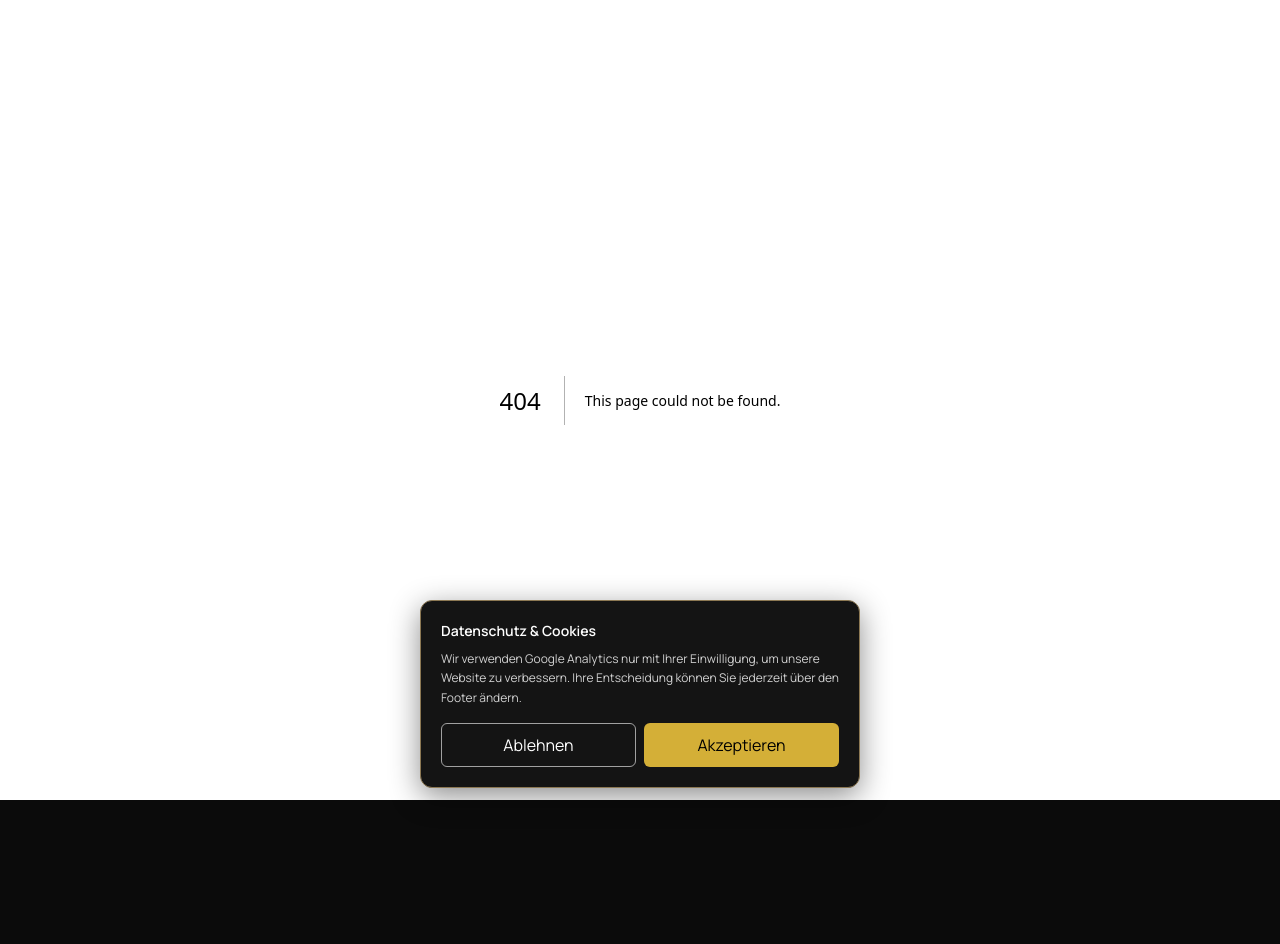
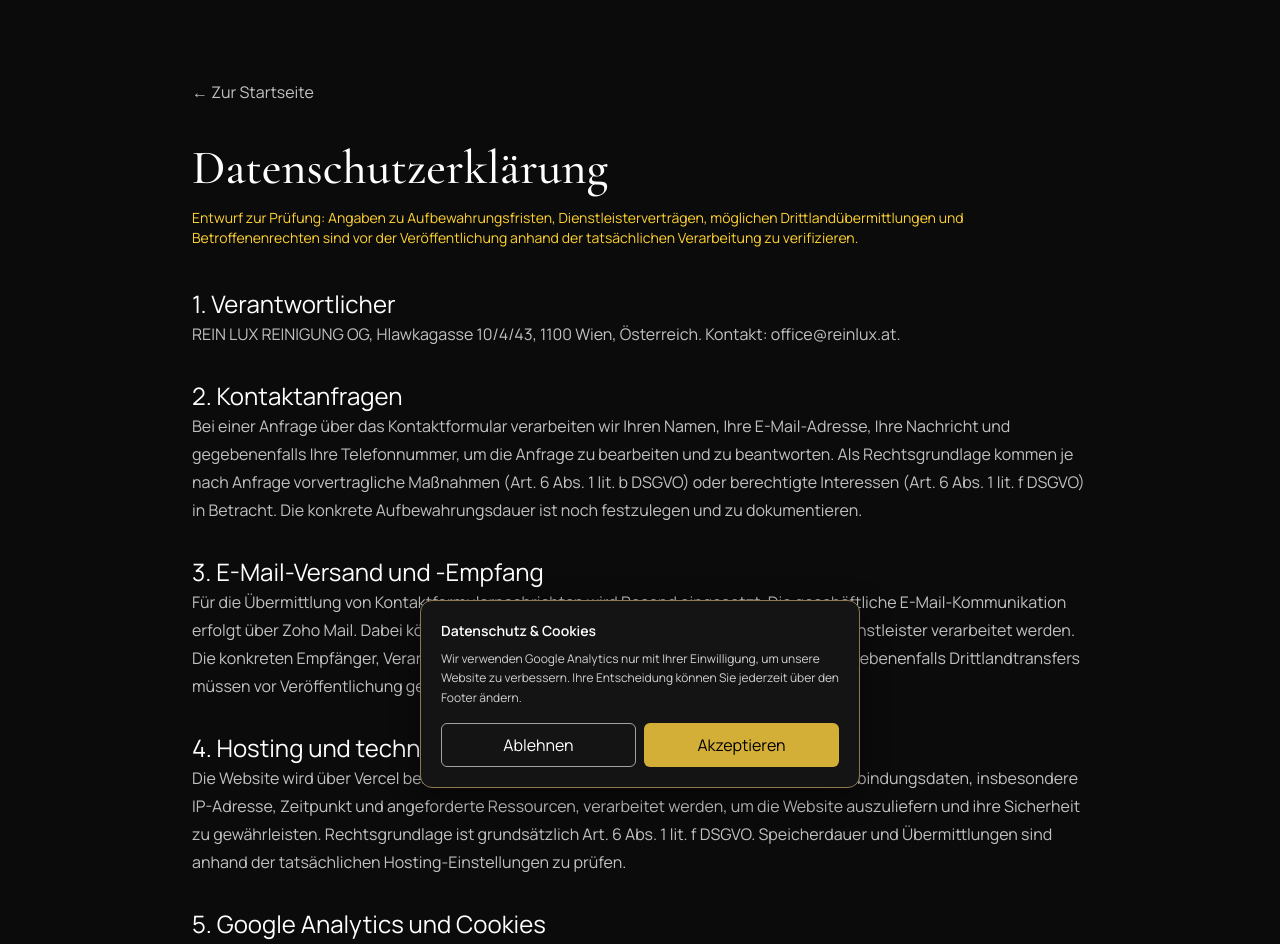
Before and after one commit to Leviackermana/rein-lux, a Next.js app: page /datenschutz in a window 1280 px wide. Before the commit this address had no page. Shown: the top 944 px of the page. Before the commit the page ends 800 px from the top, so only its background shows below. Built offline with nearby package versions, Linux system fonts and the light colour scheme.

Commit message:
Add reviewable German legal page draft

```diff
--- /dev/null
+++ b/app/datenschutz/page.tsx
@@ -0,0 +1,23 @@
+import type { Metadata } from "next";
+import Link from "next/link";
+
+export const metadata: Metadata = { title: "Datenschutzerklärung", alternates: { canonical: "/datenschutz" } };
+
+export default function Datenschutz() {
+  return <main className="min-h-screen bg-[#0B0B0B] text-white">
+    <div className="section-shell max-w-4xl py-20 text-white/75">
+      <Link href="/" className="text-[#D4AF37] hover:underline">← Zur Startseite</Link>
+      <h1 className="font-display mt-10 text-5xl text-white">Datenschutzerklärung</h1>
+      <p className="mt-4 text-sm text-amber-300">Entwurf zur Prüfung: Angaben zu Aufbewahrungsfristen, Dienstleisterverträgen, möglichen Drittlandübermittlungen und Betroffenenrechten sind vor der Veröffentlichung anhand der tatsächlichen Verarbeitung zu verifizieren.</p>
+      <div className="mt-10 space-y-8 leading-7">
+        <section><h2 className="text-2xl text-white">1. Verantwortlicher</h2><p>REIN LUX REINIGUNG OG, Hlawkagasse 10/4/43, 1100 Wien, Österreich. Kontakt: <a className="underline" href="mailto:office@reinlux.at">office@reinlux.at</a>.</p></section>
+        <section><h2 className="text-2xl text-white">2. Kontaktanfragen</h2><p>Bei einer Anfrage über das Kontaktformular verarbeiten wir Ihren Namen, Ihre E-Mail-Adresse, Ihre Nachricht und gegebenenfalls Ihre Telefonnummer, um die Anfrage zu bearbeiten und zu beantworten. Als Rechtsgrundlage kommen je nach Anfrage vorvertragliche Maßnahmen (Art. 6 Abs. 1 lit. b DSGVO) oder berechtigte Interessen (Art. 6 Abs. 1 lit. f DSGVO) in Betracht. Die konkrete Aufbewahrungsdauer ist noch festzulegen und zu dokumentieren.</p></section>
+        <section><h2 className="text-2xl text-white">3. E-Mail-Versand und -Empfang</h2><p>Für die Übermittlung von Kontaktformularnachrichten wird Resend eingesetzt. Die geschäftliche E-Mail-Kommunikation erfolgt über Zoho Mail. Dabei können Kontaktdaten und Nachrichteninhalte durch diese Dienstleister verarbeitet werden. Die konkreten Empfänger, Verarbeitungsstandorte, Auftragsverarbeitungsverträge und gegebenenfalls Drittlandtransfers müssen vor Veröffentlichung geprüft und ergänzt werden.</p></section>
+        <section><h2 className="text-2xl text-white">4. Hosting und technische Daten</h2><p>Die Website wird über Vercel bereitgestellt. Beim Aufruf können technisch erforderliche Verbindungsdaten, insbesondere IP-Adresse, Zeitpunkt und angeforderte Ressourcen, verarbeitet werden, um die Website auszuliefern und ihre Sicherheit zu gewährleisten. Rechtsgrundlage ist grundsätzlich Art. 6 Abs. 1 lit. f DSGVO. Speicherdauer und Übermittlungen sind anhand der tatsächlichen Hosting-Einstellungen zu prüfen.</p></section>
+        <section><h2 className="text-2xl text-white">5. Google Analytics und Cookies</h2><p>Google Analytics wird auf dieser Website erst geladen, nachdem Sie der Analyse zugestimmt haben (Art. 6 Abs. 1 lit. a DSGVO). Sie können Ihre Einwilligung jederzeit über „Cookie-Einstellungen“ im Footer der Startseite widerrufen. Die Speicherung der Auswahl erfolgt im Browser. Die eingesetzten Analyse-Cookies, Speicherdauern, Datenempfänger und etwaige Drittlandübermittlungen müssen vor Veröffentlichung abschließend dokumentiert werden.</p></section>
+        <section><h2 className="text-2xl text-white">6. Ihre Rechte</h2><p>Nach Maßgabe der DSGVO haben Sie insbesondere Rechte auf Auskunft, Berichtigung, Löschung, Einschränkung der Verarbeitung, Datenübertragbarkeit sowie Widerspruch und Widerruf erteilter Einwilligungen. Wenden Sie sich dazu an <a className="underline" href="mailto:office@reinlux.at">office@reinlux.at</a>. Sie können außerdem Beschwerde bei der österreichischen Datenschutzbehörde einlegen: <a className="underline" href="https://www.dsb.gv.at/" target="_blank" rel="noopener noreferrer">www.dsb.gv.at</a>.</p></section>
+      </div>
+      <p className="mt-12"><Link href="/impressum" className="text-[#D4AF37] underline">Impressum</Link></p>
+    </div>
+  </main>;
+}
```
